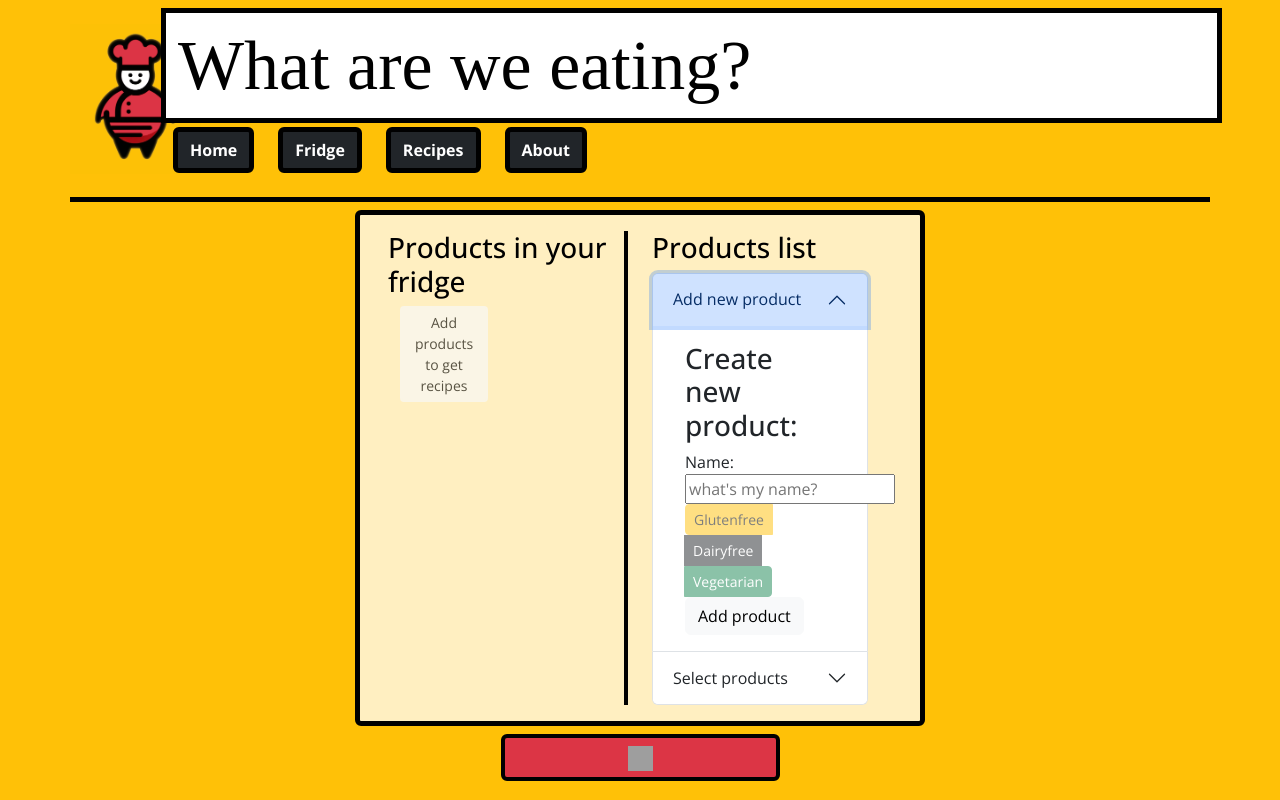
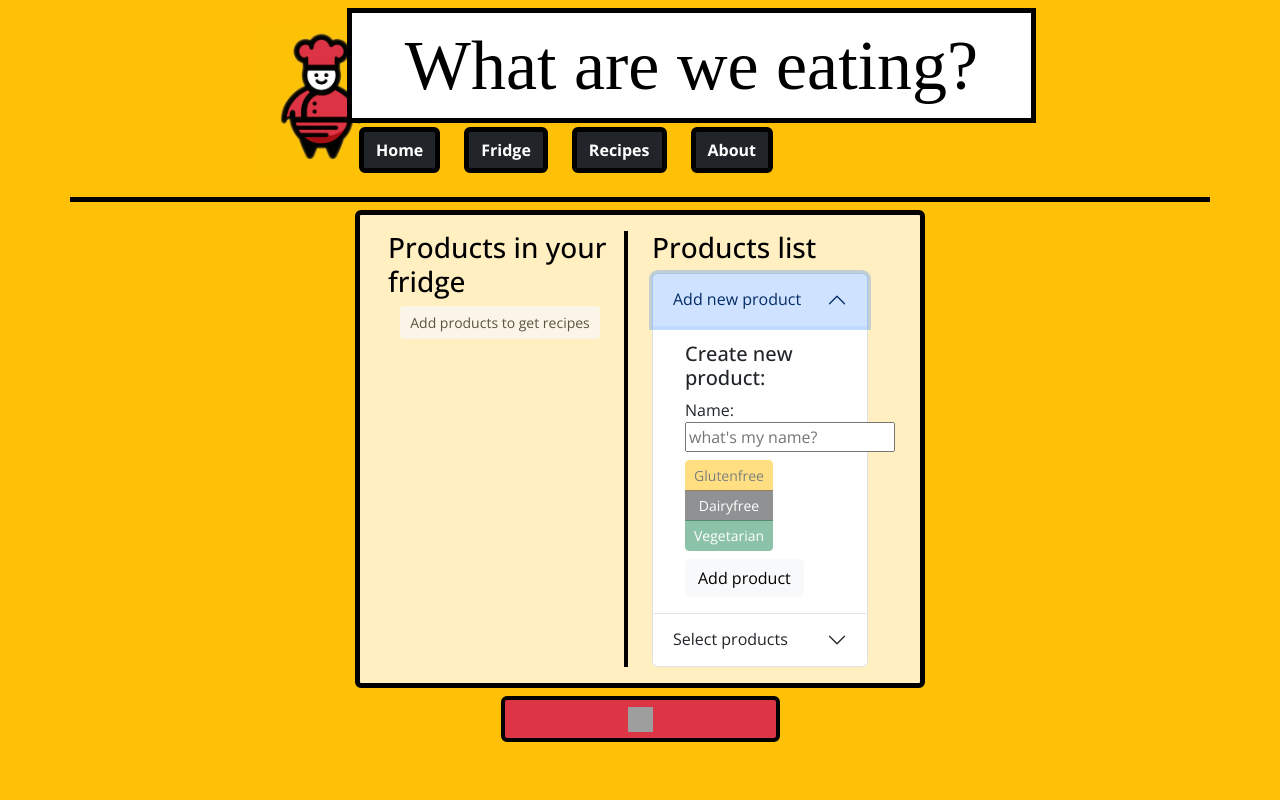
Before and after one commit to Rsubdy/what-are-we-eating, a React (Create React App) app: page /fridge in a window 1280 px wide. Both pictures are taken after a click on the button "Add new product". Built offline with nearby package versions, Linux system fonts and the light colour scheme; grey boxes are pictures that could not be loaded; a web font is replaced by a local one.

Commit message:
Additional styling of header, fridge buttons & product creator

```diff
--- a/src/app/App.js
+++ b/src/app/App.js
@@ -36,13 +36,13 @@ function App() {
   return (
     <Container className="container bg-warning d-block justify-content-center" style={bodyStyle}>
       <Row className="sticky-top">
-      <Navbar expand="lg" className="navbar navbar-expand-lg bg-warning border-bottom border-black border-5 mb-2">
+      <Navbar expand="lg" className="d-flex justify-content-center navbar navbar-expand-lg bg-warning border-bottom border-black border-5 mb-2">
           <Col className="col-1 me-2">
-          <img className="navbar-logo" src={logo} alt="logo" height="150" w-auto/>
+          <img className="navbar-logo" src={logo} alt="logo" height="150" w-auto="true"/>
           </Col>
-          <Col>
+          <Col className="col-7">
             <Row className="mb-1">
-            <header className="title bg-white border border-5 border-black" style={title} >What are we eating?</header>
+            <header className="title bg-white border border-5 border-black text-center" style={title} >What are we eating?</header>
             </Row>
           <Row className="d-block justify-content-center">
           <NavLink className="button active" to="/" ><p className={navButton}>Home</p></NavLink>
--- a/src/components/FridgeProduct/FridgeProduct.js
+++ b/src/components/FridgeProduct/FridgeProduct.js
@@ -7,7 +7,7 @@ import fridge from '../../img/fridge.png';
 function FridgeProduct({product}) {
 
 
-    let {name, diet, id} = product;
+    let {name, id} = product;
     const dispatch = useDispatch();
 
     //Button handlers:
@@ -16,15 +16,6 @@ function FridgeProduct({product}) {
         dispatch(fridgeSetAmount({id:id, amount: 1}));
         dispatch(removeFromFridge(product));
       }
-
-   //for Further development:
-      // const handleIncrementAmount = () => {
-    //     dispatch(fridgeAmountIncrement(product));
-    // }
-    // const handleDecrementAmount = () => {
-    //     amount === 1 ? handleRemoveFromFridge() :
-    //     dispatch(fridgeAmountDecrement(product));
-    // }
 
 
       return (
@@ -40,15 +31,6 @@ function FridgeProduct({product}) {
               <CloseButton onClick={handleRemoveFromFridge} />
             </Col>
           </Row>
-          {/* <Row>
-            {diet.glutenfree === true && <img src='../../img/glutenFree.jpg' alt="glutenfree product" />}
-            {diet.vegetarian === true && <img src='../../img/vegetarian.jpg' alt="vegetarian product" />}
-            {diet.dairyfree === true && <img src='../../img/dairyFree.jpg' alt="dairyfree product" />}
-          </Row>
-          <h4>Amount: {amount}</h4>
-
-          <button onClick={handleIncrementAmount}>+</button>
-          <button onClick={handleDecrementAmount}>-</button> */}
       </div>
     )
 }
--- a/src/components/Hello.js
+++ b/src/components/Hello.js
@@ -25,7 +25,7 @@ const toggleHello = () => {
               <p className="text-black">First declare your preferences, then show what's in your fridge and this app will find you a recipe!</p>
             </Col>
             <Col className="col-6">
-              <Image className="border border-black border-4 m-6" src={fridgeStocked} alt="Stocked fridge" width="100%" height="100%" />
+              <Image className="border border-black border-4 m-6" src={fridgeStocked} alt="Stocked fridge" width="250" height="300" />
             </Col>
           </Row>
 
--- a/src/components/ListedProduct/ListedProduct.js
+++ b/src/components/ListedProduct/ListedProduct.js
@@ -34,7 +34,7 @@ function ListedProduct({product}) {
           <Col className="col-5 d-flex justify-content-center ml-3">
             <Row className="">
             <Col>
-            <Button className="btn-success btn-sm" onClick={handleAddToFridge}>Add</Button>
+            <Button className="btn-success btn-sm w-100 mb-1" onClick={handleAddToFridge}>Add</Button>
             </Col>
             <Col>
             <HideProductButton product={product}/>
--- a/src/components/Recipes.js
+++ b/src/components/Recipes.js
@@ -22,6 +22,7 @@ function Recipes() {
   const allApiRecipes = useSelector(selectAllApiRecipes);
   let excludedDiets = useSelector(getExcludedDiets);
   let localStorageApiRecipes = localStorage.getItem('recipesFromApi');
+
   //helper functions:
 
 // rewriting diet names for query convention:
@@ -53,11 +54,11 @@ return dietNamesForQuery
 
 const dietPreferences = rewriteDietNamesForQuery(excludedDiets);
 
-//selecting ingredients for fetching from public API:
+//selecting a maximum of 5 ingredients for fetching from public API:
   const fridgeProductsQuery = () => {
     let productsNamesArray = [];
-    for (let product of allFridgeProducts){
-      productsNamesArray.push(product.name.toLowerCase());
+    for (let product = 0; product<4; product++){
+      productsNamesArray.push(allFridgeProducts[product].name.toLowerCase());
     }
     return productsNamesArray.join('%2C')
   }
--- a/src/features/fridge/FridgeList.js
+++ b/src/features/fridge/FridgeList.js
@@ -35,12 +35,12 @@ useEffect(()=>{
 return (
     <Container>
       <Row>
-        <Col>
-        <Button className={recipesButton ? "btn-light btn-sm fw-bold border-black border-2" : "btn-light btn-sm border-light border-2 disabled"} onClick={handleShowRecipes}>{showRecipes}</Button>
+        <Col className={recipesButton ? "col-6" : "col-12"}>
+        <Button className={recipesButton ? "btn-light btn-sm fw-bold border-black border-2 h-100" : "btn-light btn-sm border-light border-2 disabled w-100"} onClick={handleShowRecipes}>{showRecipes}</Button>
         </Col>
       <Col>
       {allProducts.length !== 0 && <Button
-        className="btn-danger btn-sm border-black border-3 fw-bold mb-3"
+        className="btn-danger btn-sm border-black border-3 fw-bold h-100"
         onClick={(event)=>{
           dispatch(clear([]));
           localStorage.removeItem('recipesFromApi');
@@ -48,7 +48,7 @@ return (
       >Clear fridge</Button>}
       </Col>
       </Row>
-      <Row>
+      <Row className="mt-2">
       <Col>
       {allProducts.map((product)=>{
           return <FridgeProduct product={product} key={product.id} />
--- a/src/features/products/HideProductButton.js
+++ b/src/features/products/HideProductButton.js
@@ -28,7 +28,7 @@ const handleHideFromDatabase = () => {
 
   return (
     <>
-    <Button className="btn-danger btn-sm"  onClick={handleHideFromDatabase}>Hide</Button>
+    <Button className="btn-danger btn-sm w-100"  onClick={handleHideFromDatabase}>Hide</Button>
     <div><Modal show={showModal} onHide={noHandler}>
       <Modal.Dialog >
         <Modal.Header>
--- a/src/features/products/Product.js
+++ b/src/features/products/Product.js
@@ -1,4 +1,3 @@
-import food from '../../img/food.png';
 
 let idTracker = 1;
 let incrementId = () => idTracker++;
--- a/src/features/products/ProductCreator.js
+++ b/src/features/products/ProductCreator.js
@@ -1,5 +1,5 @@
-import React, { useEffect, useState } from 'react';
-import {Container, Row, Col, Button, ToggleButtonGroup} from 'react-bootstrap';
+import React, { useState } from 'react';
+import {Container, Button, ToggleButtonGroup} from 'react-bootstrap';
 import {useDispatch } from 'react-redux';
 import { addProduct } from './productsSlice';
 import Product from '../products/Product';
@@ -59,13 +59,13 @@ const handleChange = (e) => {
 
   return (
     <Container>
-        <h3>Create new product:</h3>
+        <h5>Create new product:</h5>
         <form onSubmit={handleSubmit}>
-            <label htmlFor="name">Name: </label><input id="name" type="text" value={name} placeholder="what's my name?" onChange={handleChange} />
-            <ToggleButtonGroup type="checkbox" className="d-block">
+            <label htmlFor="name">Name: </label><input id="name" type="text" value={name} placeholder="what's my name?" onChange={handleChange} className="mb-2" />
+            <ToggleButtonGroup type="checkbox" size="sm" vertical className="mb-2" >
                 <Button variant="btn btn-warning btn-sm" className={glutenfree ? "" : "opacity-50"} dietname='glutenfree' onClick={handleDietExclusion}>Glutenfree</Button>
-                <Button variant="btn btn-dark btn-sm" className={dairyfree ? "" : "opacity-50"} dietName='dairyfree' onClick={handleDietExclusion}>Dairyfree</Button>
-                <Button variant="btn btn-success btn-sm" className={vegetarian ? "" : "opacity-50"}  dietName='vegetarian' onClick={handleDietExclusion}>Vegetarian</Button>
+                <Button variant="btn btn-dark btn-sm" className={dairyfree ? "" : "opacity-50"} dietname='dairyfree' onClick={handleDietExclusion}>Dairyfree</Button>
+                <Button variant="btn btn-success btn-sm" className={vegetarian ? "" : "opacity-50"}  dietname='vegetarian' onClick={handleDietExclusion}>Vegetarian</Button>
             </ToggleButtonGroup>
             <Button type="submit" className="btn btn-light">Add product</Button>
         </form>
--- a/src/features/products/SearchProducts.js
+++ b/src/features/products/SearchProducts.js
@@ -26,7 +26,7 @@ const handleSelect = (eventKey) => {
         <Row>
             <form onSubmit={e => e.preventDefault()}>
             <Row>
-            <input type="text" value={searchInput} onChange={handleSearch} placeholder="Search product by name..."/>
+            <input type="text" value={searchInput} onChange={handleSearch} placeholder="Search product by name..." className="mb-2" />
             </Row>
             </form>
             <Row>
```
